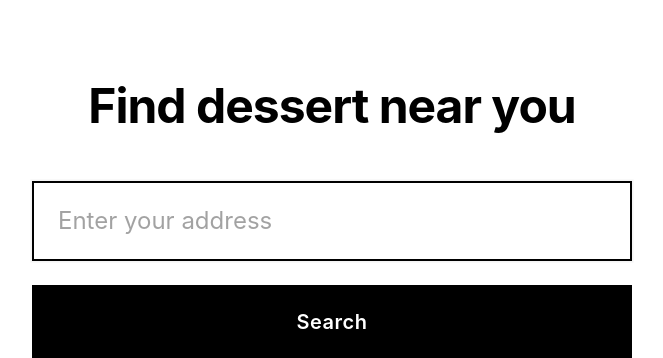
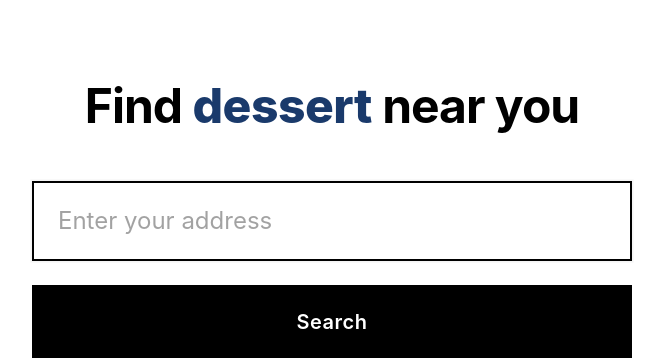
Before and after one commit to Colsai/Dessertable, a Flask app: page / in a window 1280 px wide. Shown: the part 114-472 px from the top of the page, without its empty margins (308-971 px from the left). Run offline with Flask 3, Linux system fonts and the light colour scheme.

Commit message:
Apply brand color to 'dessert' in main heading
Extended the dark blue brand color to the word 'dessert' in the main
search page heading for cohesive branding.

🎨 Styling Change:
- "Find dessert near you" → "Find dessert near you"
                                    ↑
                            (dark blue #1a3a6b)

✨ Visual Impact:
- Creates visual connection between brand name and core offering
- "dessert" now shares the same bold dark blue as "Dessertable"
- Reinforces brand identity on the main landing page
- Adds subtle color emphasis without overwhelming the minimal design

The branded word draws attention to the app's focus while
maintaining the clean, professional aesthetic.

🤖 Generated with [Claude Code](https://claude.com/claude-code)

Co-Authored-By: Claude Sonnet 4.5 <noreply@anthropic.com>

```diff
--- a/app/templates/index.html
+++ b/app/templates/index.html
@@ -5,7 +5,7 @@
 {% block content %}
 <div class="search-container" style="max-width: 600px; margin: 5rem auto;">
     <h1 style="font-weight: 700; font-size: 3rem; margin-bottom: 3rem; color: #000; letter-spacing: -1px; line-height: 1.1; text-align: center;">
-        Find dessert near you
+        Find <span class="brand-text">dessert</span> near you
     </h1>
 
     <form method="POST" action="{{ url_for('main.search') }}">
```
